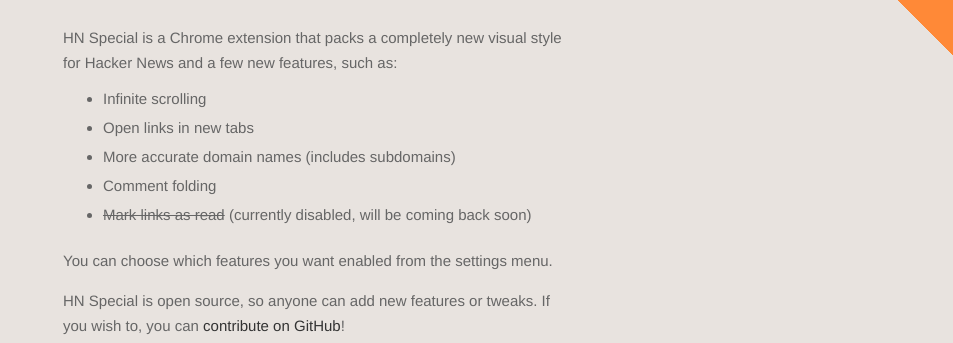
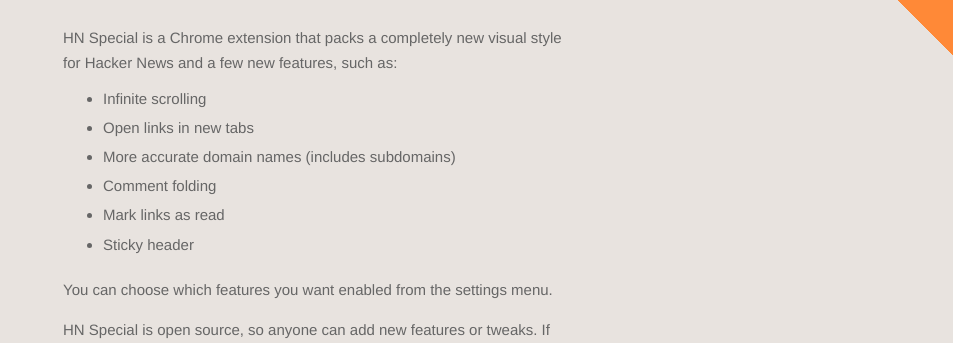
Before and after one commit to gabrielecirulli/hn-special, a plain HTML site: page index.html in a window 1280 px wide. Shown: the part 217-560 px from the top of the page, without its empty margins (327-1280 px from the left). Drawn offline with Linux system fonts and the light colour scheme.

Commit message:
add sticky header to feature list, restore mark as read

```diff
--- a/index.html
+++ b/index.html
@@ -18,7 +18,8 @@
           <li>Open links in new tabs</li>
           <li>More accurate domain names (includes subdomains)</li>
           <li>Comment folding</li>
-          <li><del>Mark links as read</del> (currently disabled, will be coming back soon)</li>
+          <li>Mark links as read</li>
+          <li>Sticky header</li>
         </ul>
         <p>You can choose which features you want enabled from the settings menu.</p>
         <p>HN Special is open source, so anyone can add new features or tweaks. If you wish to, you can <a href="https://github.com/gabrielecirulli/hn-special" target="_blank">contribute on GitHub</a>!</p>
```
